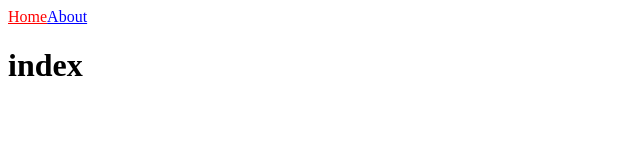
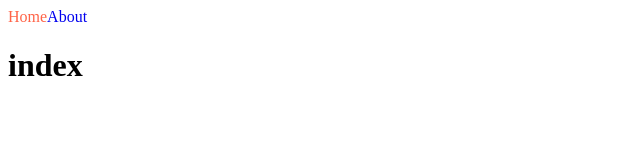
Before and after one commit to PanicBear/nextTutorial, a Next.js app: page / in a window 1280 px wide. Shown: the top 160 px of the page, without its empty margins (0-640 px from the left). Built offline with nearby package versions, Linux system fonts and the light colour scheme.

Commit message:
style(postCSS): css with module

```diff
--- a/components/NavBar.js
+++ b/components/NavBar.js
@@ -1,19 +1,18 @@
-import React from "react";
-import Link from "next/link";
-import { useRouter } from "next/router";
+import React from 'react';
+import Link from 'next/link';
+import { useRouter } from 'next/router';
+import styles from './NavBar.module.css';
 
 const NavBar = (props) => {
   const router = useRouter();
 
   return (
     <nav>
-      <Link href={"/"}>
-        <a style={{ color: router.pathname === "/" ? "red" : "blue" }}>Home</a>
+      <Link href={'/'}>
+        <a className={`${styles.link} ${router.pathname === '/' ? styles.active : ''}`}>Home</a>
       </Link>
-      <Link href={"/about"}>
-        <a style={{ color: router.pathname === "/about" ? "red" : "blue" }}>
-          About
-        </a>
+      <Link href={'/about'}>
+        <a className={[styles.link, router.pathname === '/about' ? styles.active : ''].join(' ')}>About</a>
       </Link>
     </nav>
   );
--- /dev/null
+++ b/components/NavBar.module.css
@@ -0,0 +1,7 @@
+.link {
+  text-decoration: none;
+}
+
+.active {
+  color: tomato;
+}
```
Also changed, not shown: 2 other files (tests, documents, lock files or other folders).
